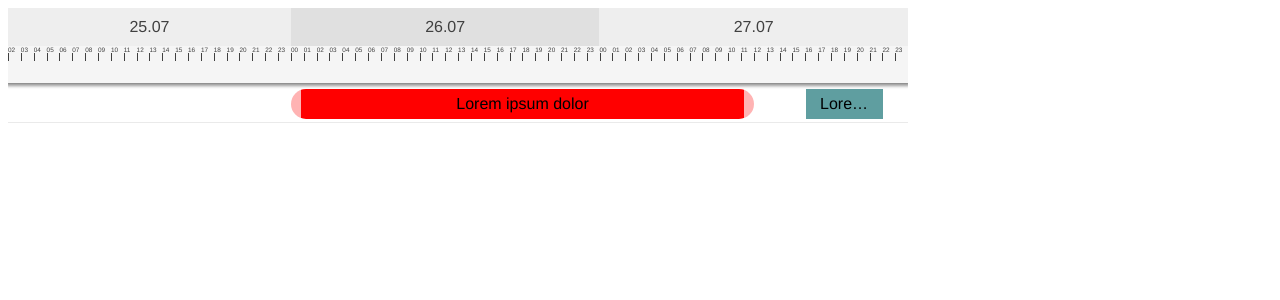
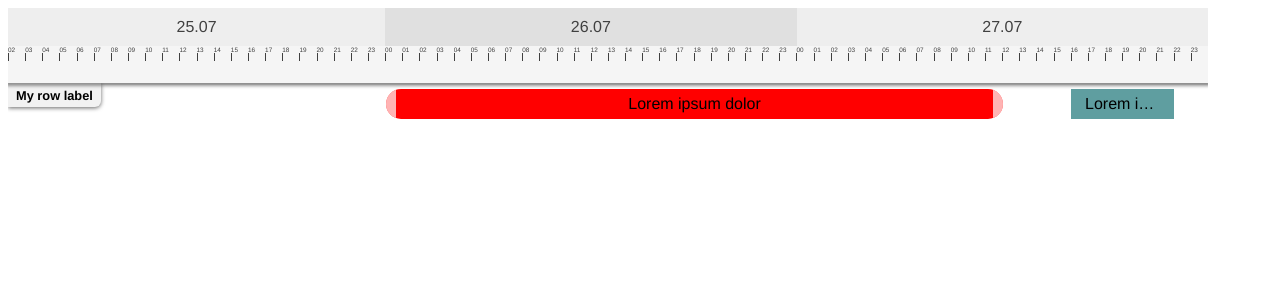
Before and after one commit to zunnzunn/vue-ganttastic, a Vue app: page / in a window 1280 px wide. Shown: the top 300 px of the page. Built offline with nearby package versions, Linux system fonts and the light colour scheme.

Commit message:
Added re-styled row labels

```diff
--- a/src/App.vue
+++ b/src/App.vue
@@ -3,9 +3,11 @@
     chart-start="2021-07-25 02:00"
     chart-end="2021-07-27 23:59"
     precision="hour"
-    width="900px"
+    :push-on-overlap="false"
+    width="1200px"
   >
     <g-gantt-row
+      label="My row label"
       :bars="bars"
       bar-start="beginDate"
       bar-end="endDate"
--- a/src/components/GGanttBar.vue
+++ b/src/components/GGanttBar.vue
@@ -3,7 +3,6 @@
     ref="barElement"
     class="g-gantt-bar"
     :style="barStyle"
-    @mousedown="onMousedown($event)"
   >
     <div class="g-gantt-bar-label">
       <slot :bar="bar">
@@ -18,6 +17,7 @@
     </template>
 
     <g-gantt-bar-tooltip
+      :force-show="isDragging"
       :bar-style="barStyle"
     >
       {{ tooltipContent }}
@@ -43,7 +43,7 @@ const props = defineProps<{
 const barElement = ref<HTMLElement>()
 const { bar, barStart, barEnd, allBarsInRow } = toRefs(props)
 const { mapTimeToPosition } = useTimePositionMapping()
-const { onMousedown } = useBarDrag(bar, barElement, barStart, barEnd, allBarsInRow)
+const { isDragging } = useBarDrag(bar, barElement, barStart, barEnd, allBarsInRow)
 const tooltipContent = computed(() => {
   const barStartFormatted = dayjs(bar.value[barStart.value]).format("HH:mm")
   const barEndFormatted = dayjs(bar.value[barEnd.value]).format("HH:mm")
@@ -60,7 +60,7 @@ const barStyle = computed(() => {
     left: `${xStart}px`,
     width: `${xEnd - xStart}px`,
     height: "30px",
-    zIndex: 2
+    zIndex: isDragging.value ? 3 : 2
   }
 })
 
@@ -75,6 +75,7 @@ defineExpose({
   justify-content: center;
   align-items: center;
   background: cadetblue;
+  overflow: hidden;
 }
 
 .g-gantt-bar-label {
--- a/src/components/GGanttBarTooltip.vue
+++ b/src/components/GGanttBarTooltip.vue
@@ -5,7 +5,7 @@
       mode="out-in"
     >
       <div
-        v-if="showTooltip"
+        v-if="showTooltip || forceShow"
         class="g-gantt-tooltip"
         :style="{
           top: tooltipY,
@@ -29,6 +29,7 @@ import { computed, ref, toRefs, defineProps, watch, onMounted, defineExpose, get
 
 const props = defineProps<{
   barStyle: {top: string, left: string, background: string}
+  forceShow: boolean
 }>()
 
 const barElement = ref<HTMLElement>()
--- a/src/components/GGanttRow.vue
+++ b/src/components/GGanttRow.vue
@@ -4,6 +4,11 @@
     class="g-gantt-row"
     :style="{height: `40px`}"
   >
+    <div class="g-gantt-row-label">
+      <slot name="label">
+        {{ label }}
+      </slot>
+    </div>
     <div
       ref="barContainer"
       class="g-gantt-row-bars-container"
@@ -48,10 +53,10 @@ const onMouseleave = () => 0
 
 <style scoped>
   .g-gantt-row {
-    display: flex;
     width: 100%;
     height: 40px;
     transition: background-color 0.2s;
+    position: relative;
   }
 
   .g-gantt-row > .g-gantt-row-bars-container{
@@ -60,4 +65,21 @@ const onMouseleave = () => 0
     width: 100%;
     border-bottom: 1px solid #eaeaea;
   }
+
+  .g-gantt-row-label {
+    position: absolute;
+    top:0;
+    left: 0px;
+    padding: 0px 8px;
+    display: flex;
+    align-items: center;
+    height: 60%;
+    min-height: 20px;
+    font-size: 0.8em;
+    font-weight: bold;
+    border-bottom-right-radius: 6px;
+    background: #f2f2f2;
+    z-index: 3;
+    box-shadow: 0px 1px 4px 0px rgba(0,0,0,0.6);
+  }
 </style>
--- a/src/composables/useBarDrag.ts
+++ b/src/composables/useBarDrag.ts
@@ -2,7 +2,7 @@ import dayjs from "dayjs"
 import INJECTION_KEYS from "../models/symbols"
 import GanttBarObject from "@/models/GanttBarObject"
 import useTimePositionMapping from "./useTimePositionMapping"
-import { Ref, inject, onMounted } from "vue"
+import { Ref, ref, inject, onMounted } from "vue"
 
 export default function useBarDrag (
   bar: Ref<GanttBarObject>,
@@ -11,6 +11,7 @@ export default function useBarDrag (
   barEnd: Ref<string>,
   allBarsInRow: Ref<GanttBarObject[]>
 ) {
+  const isDragging = ref(false)
   let cursorOffsetX = 0
   let barContainer: DOMRect | undefined
   let dragCallBack : (e: MouseEvent) => void
@@ -19,6 +20,7 @@ export default function useBarDrag (
 
   onMounted(() => {
     barContainer = barElement.value?.closest(".g-gantt-row-bars-container")?.getBoundingClientRect()
+    barElement.value?.addEventListener("mousedown", onMousedown)
   })
 
   const onMousedown = (e: MouseEvent) => {
@@ -44,6 +46,7 @@ export default function useBarDrag (
         break
       default: dragCallBack = drag
     }
+    isDragging.value = true
     window.addEventListener("mousemove", dragCallBack)
     window.addEventListener("mouseup", endDrag)
   }
@@ -84,7 +87,7 @@ export default function useBarDrag (
   }
 
   const fixOverlaps = () => {
-    if (!pushOnOverlap) {
+    if (!pushOnOverlap?.value) {
       return
     }
     let currentBar = bar.value
@@ -132,12 +135,14 @@ export default function useBarDrag (
   }
 
   const endDrag = (e: MouseEvent) => {
+    isDragging.value = false
     document.body.style.cursor = "auto"
     window.removeEventListener("mousemove", dragCallBack)
     window.removeEventListener("mouseup", endDrag)
   }
 
   return {
-    onMousedown
+    onMousedown,
+    isDragging
   }
 }
```
Also changed, not shown: .eslintrc.js, 1 other file (tests, documents, lock files or other folders).
